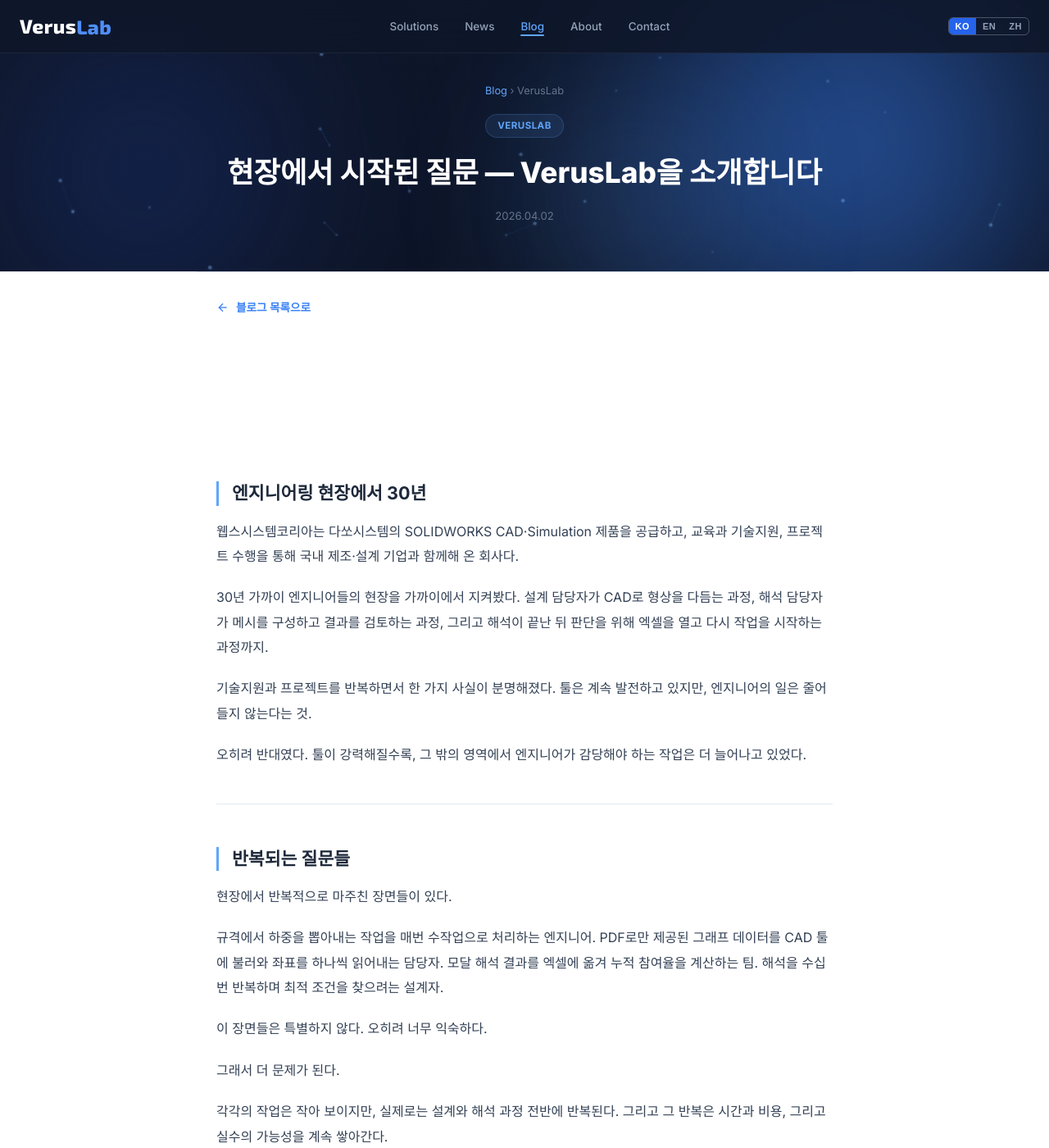
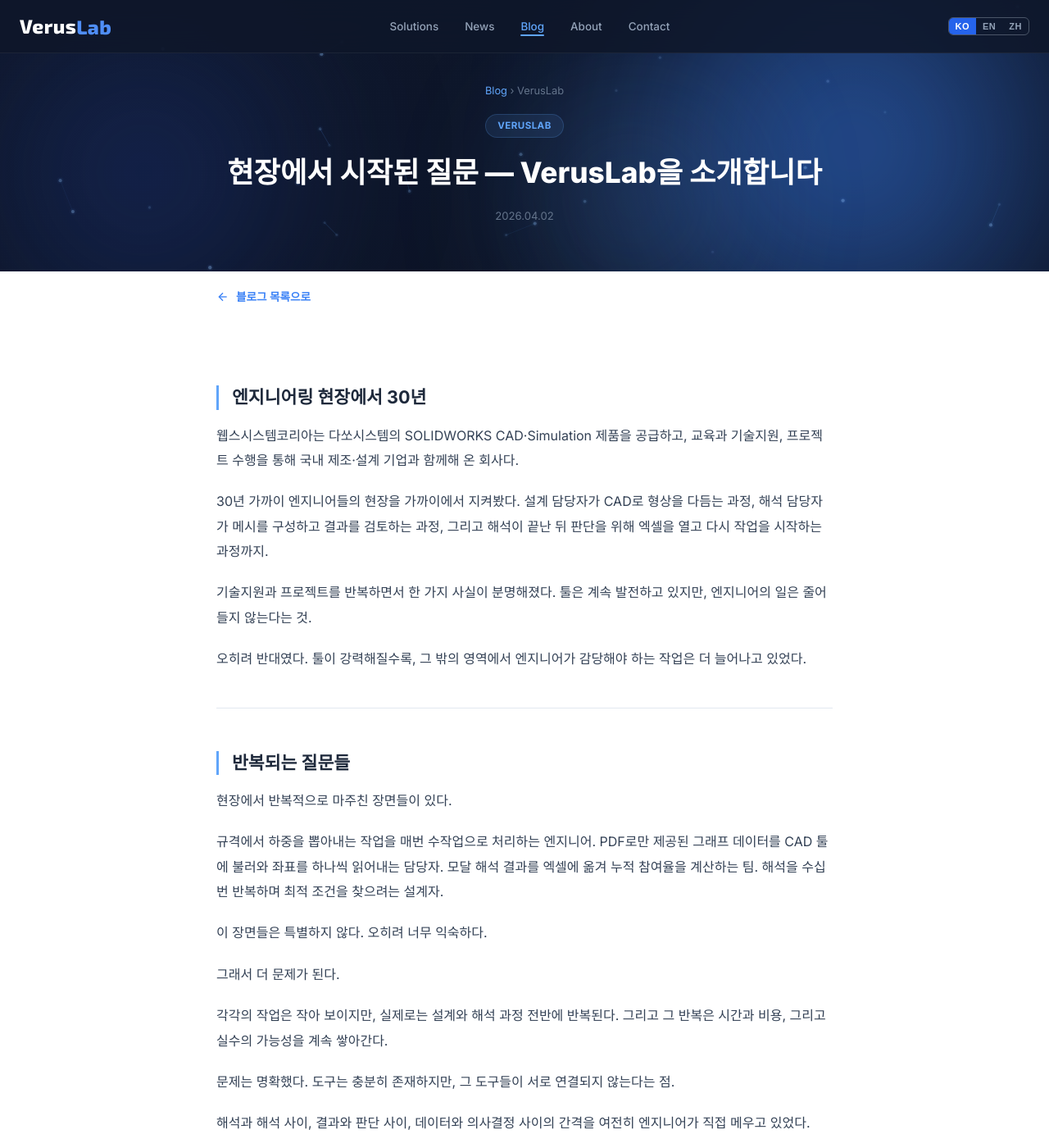
Before and after one commit to VerusLab-KR/Homepage, a Jekyll site: the page built from _posts/2026-04-02-veruslab-intro.md, in a window 1280 px wide and 1400 px high. Shown: the whole window at 82% size. Built offline with Jekyll 4.4.1, drawn with Linux system fonts in a browser that asks for light colours.

Commit message:
Fix view toggle position and reduce post top nav spacing
- Use hero-view-controls wrapper with padding:0 24px for proper alignment
- Add post-nav-top class to reduce top back button spacing
- Reduce post-body top padding 64px -> 40px

Co-Authored-By: Claude Sonnet 4.6 <noreply@anthropic.com>

```diff
--- a/_layouts/post.html
+++ b/_layouts/post.html
@@ -94,7 +94,7 @@ img{max-width:100%;display:block}
 .post-meta{font-size:.82rem;color:var(--slate-5)}
 
 /* Post body */
-.post-body{max-width:800px;margin:0 auto;padding:64px 24px 80px}
+.post-body{max-width:800px;margin:0 auto;padding:40px 24px 80px}
 .post-body h2{font-size:1.35rem;font-weight:700;margin:52px 0 16px;color:var(--slate-8);border-left:3px solid var(--blue-400);padding-left:16px;line-height:1.35;word-break:keep-all;letter-spacing:0}
 .post-body h3{font-size:1.05rem;font-weight:700;margin:32px 0 10px;color:var(--slate-7);letter-spacing:0}
 .post-body p{margin-bottom:20px;line-height:1.9;color:var(--slate-7)}
@@ -108,6 +108,7 @@ img{max-width:100%;display:block}
 
 /* Post nav */
 .post-nav{max-width:800px;margin:0 auto;padding:32px 24px 80px;border-top:1px solid var(--slate-2)}
+.post-nav-top{padding:20px 24px 0;border-top:none}
 .post-nav-back{display:inline-flex;align-items:center;gap:8px;font-size:.85rem;font-weight:600;color:var(--blue-500);transition:gap .2s}
 .post-nav-back:hover{gap:12px}
 
@@ -178,7 +179,7 @@ img{max-width:100%;display:block}
   </div>
 </header>
 
-<div class="post-nav">
+<div class="post-nav post-nav-top">
   <a href="/blog/" class="post-nav-back">
     <svg width="16" height="16" viewBox="0 0 24 24" fill="none" stroke="currentColor" stroke-width="2"><line x1="19" y1="12" x2="5" y2="12"/><polyline points="12 19 5 12 12 5"/></svg>
     블로그 목록으로
--- a/blog/index.html
+++ b/blog/index.html
@@ -122,7 +122,8 @@ img{max-width:100%;display:block}
 .card-link:hover{gap:10px}
 
 /* View toggle */
-.view-toggle{display:flex;border:1px solid rgba(255,255,255,.2);border-radius:8px;overflow:hidden;position:absolute;bottom:28px;right:28px;z-index:2}
+.hero-view-controls{position:absolute;bottom:28px;left:0;right:0;display:flex;justify-content:flex-end;padding:0 24px;z-index:2}
+.view-toggle{display:flex;border:1px solid rgba(255,255,255,.2);border-radius:8px;overflow:hidden}
 .view-btn{background:none;border:none;cursor:pointer;padding:7px 10px;color:rgba(255,255,255,.45);transition:all .2s;display:flex;align-items:center}
 .view-btn:hover{color:rgba(255,255,255,.8);background:rgba(255,255,255,.08)}
 .view-btn.active{color:#fff;background:rgba(255,255,255,.15)}
@@ -204,6 +205,7 @@ img{max-width:100%;display:block}
     <h1 class="hero-fade hero-fade-2">엔지니어링 이야기</h1>
     <p class="hero-fade hero-fade-3">현장에서 발견한 문제들, 그리고 소프트웨어로 풀어가는 방식을 기록합니다.</p>
   </div>
+  <div class="hero-view-controls">
     <div class="view-toggle">
       <button class="view-btn active" id="btnCard" aria-label="카드 보기" onclick="setView('card')">
         <svg width="16" height="16" viewBox="0 0 16 16" fill="none" stroke="currentColor" stroke-width="1.5"><rect x="1" y="1" width="6" height="6" rx="1"/><rect x="9" y="1" width="6" height="6" rx="1"/><rect x="1" y="9" width="6" height="6" rx="1"/><rect x="9" y="9" width="6" height="6" rx="1"/></svg>
@@ -211,6 +213,7 @@ img{max-width:100%;display:block}
       <button class="view-btn" id="btnList" aria-label="리스트 보기" onclick="setView('list')">
         <svg width="16" height="16" viewBox="0 0 16 16" fill="none" stroke="currentColor" stroke-width="1.5"><line x1="1" y1="4" x2="15" y2="4"/><line x1="1" y1="8" x2="15" y2="8"/><line x1="1" y1="12" x2="15" y2="12"/></svg>
       </button>
+    </div>
   </div>
 </header>
 
```
Lines whose indentation alone changed are shown as unchanged.
